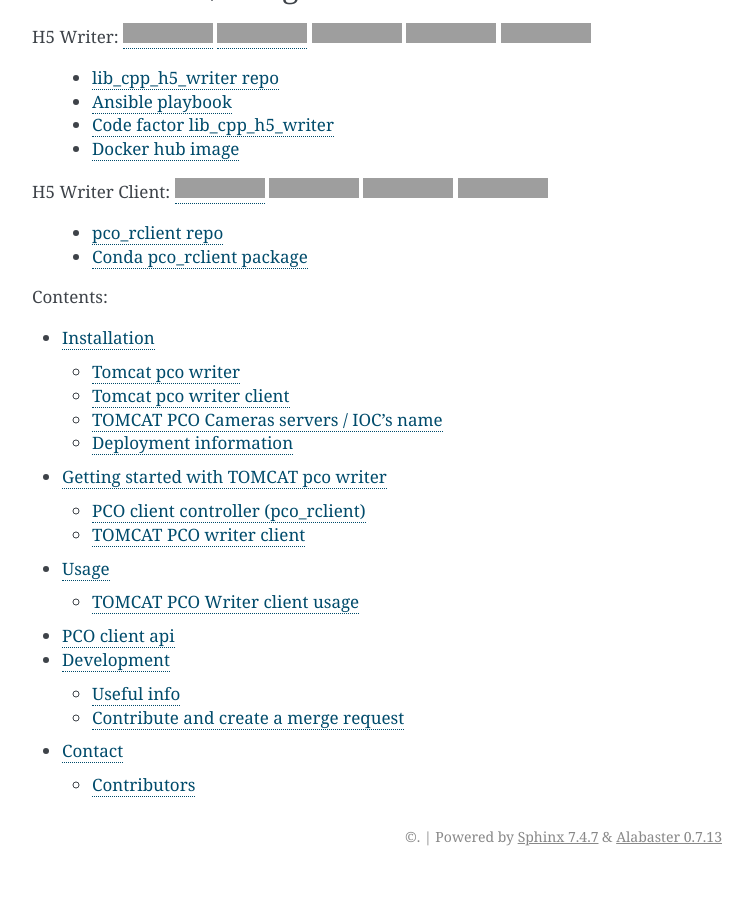
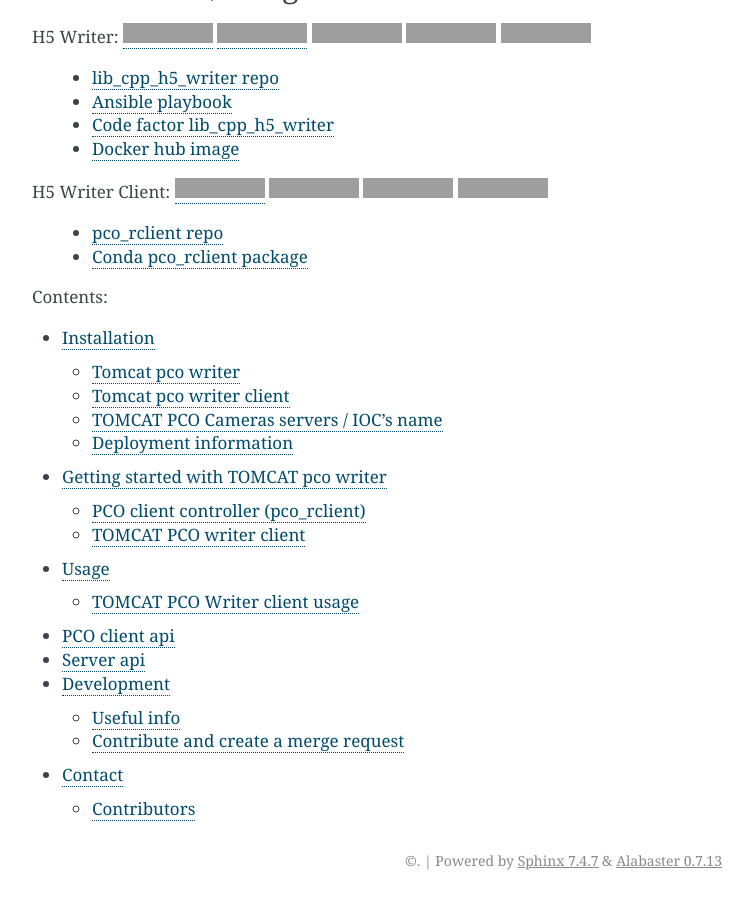
Before and after one commit to paulscherrerinstitute/lib_cpp_h5_writer, a Sphinx documentation site: the page built from docs/index.rst, in a window 1280 px wide and 900 px high, scrolled down 1444 px, cut to the strip 0-900 px from the top of the window. Shown: the whole strip, without its empty margins (388-1141 px from the left). Built offline with Sphinx 7.4.7, drawn with Linux system fonts in a browser that asks for light colours; before the commit the page ends 2320 px from its top, so only the background shows below that; grey boxes are pictures that could not be loaded.

Commit message:
server docs

```diff
--- a/docs/index.rst
+++ b/docs/index.rst
@@ -98,5 +98,6 @@
     getting-started
     usage
     pco_rclient-api
+    server-api
     development
     contact
--- /dev/null
+++ b/docs/server-api.rst
@@ -0,0 +1,6 @@
+Server api
+==========
+
+.. automodule:: tomcat.start_server
+    :members:
+    :undoc-members:
```
